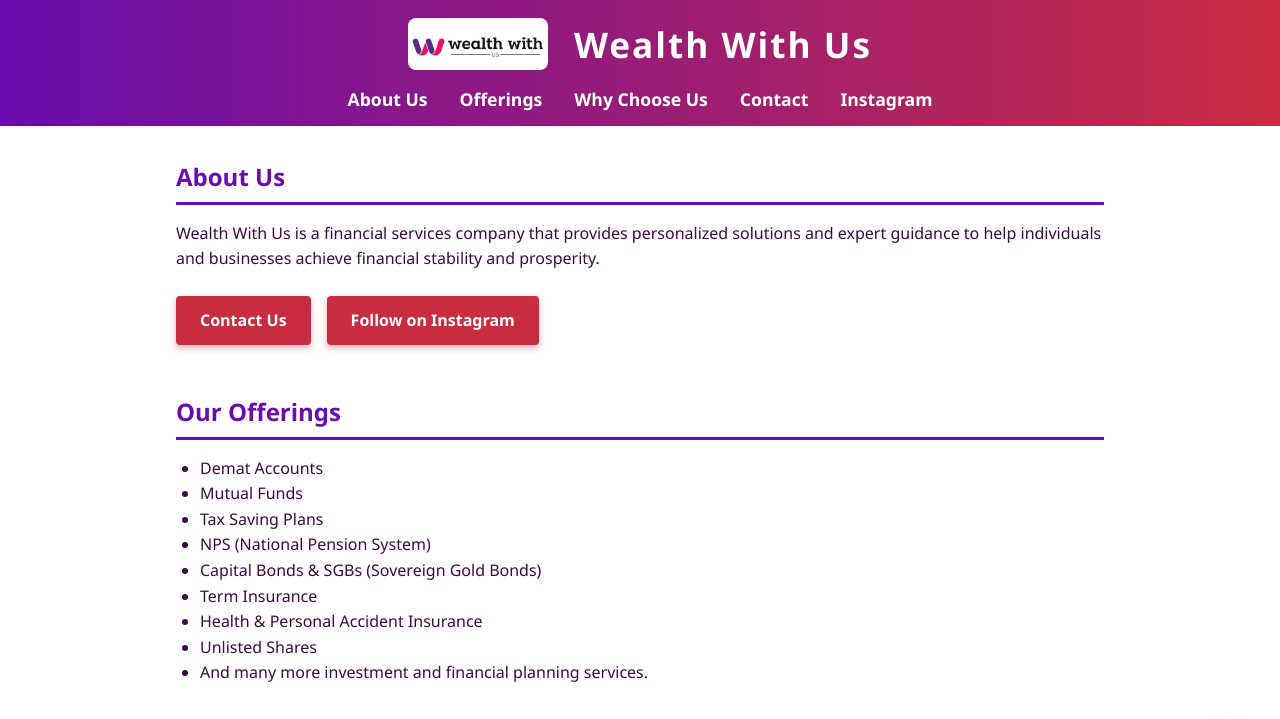
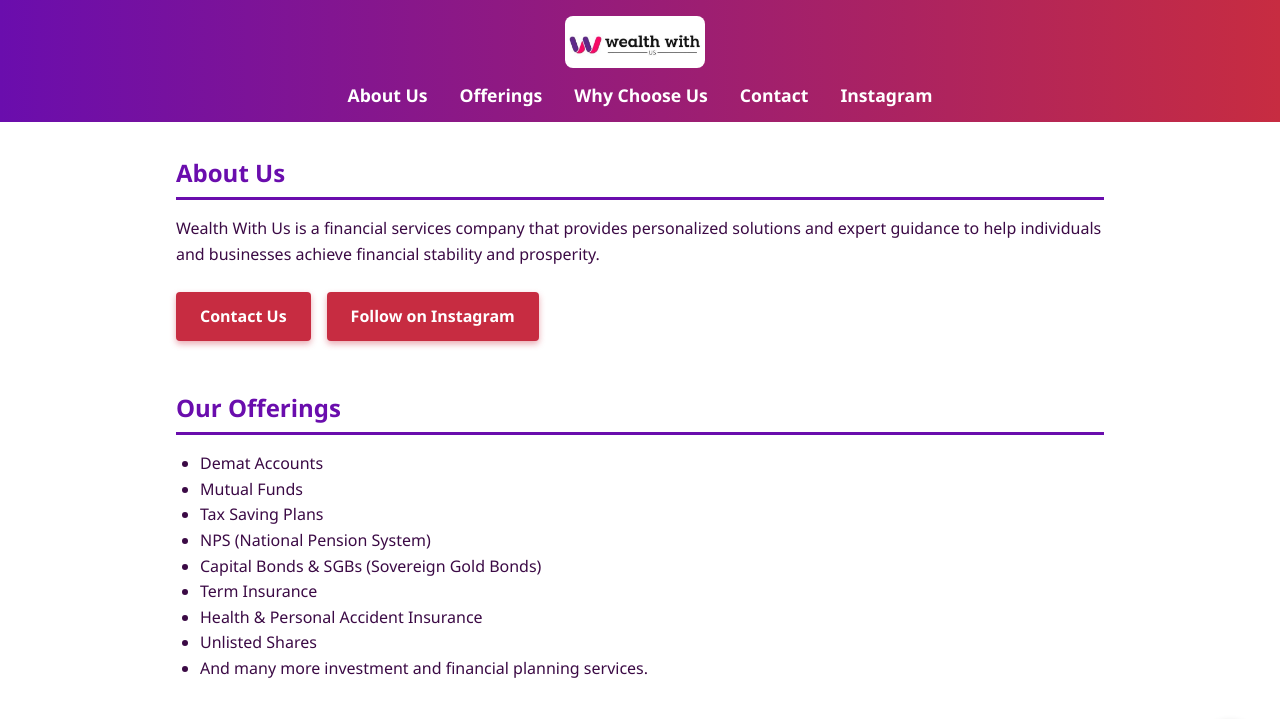
Before and after one commit to Sifat0405/wealthwithus, a plain HTML site: page index.html in a window 1280 px wide. Shown: the top 719 px of the page. Drawn offline with Linux system fonts and the light colour scheme.

Commit message:
index.html

```diff
--- a/index.html
+++ b/index.html
@@ -186,7 +186,6 @@
   <header>
     <div class="header-content">
       <img src="WhatsApp Image 2025-07-24 at 14.54.04.jpeg" alt="Wealth With Us Logo">
-      <h1>Wealth With Us</h1>
     </div>
     <nav>
       <a href="#about">About Us</a>
```
